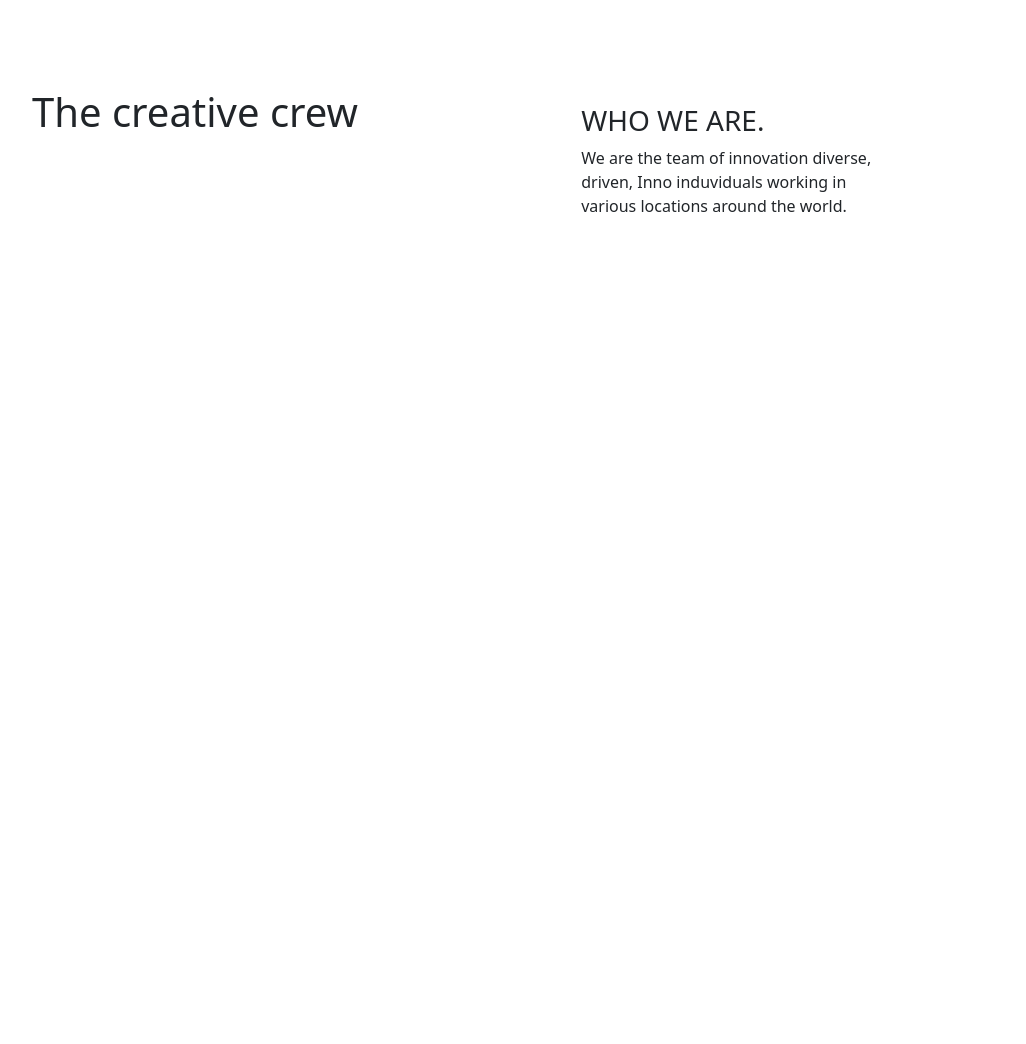
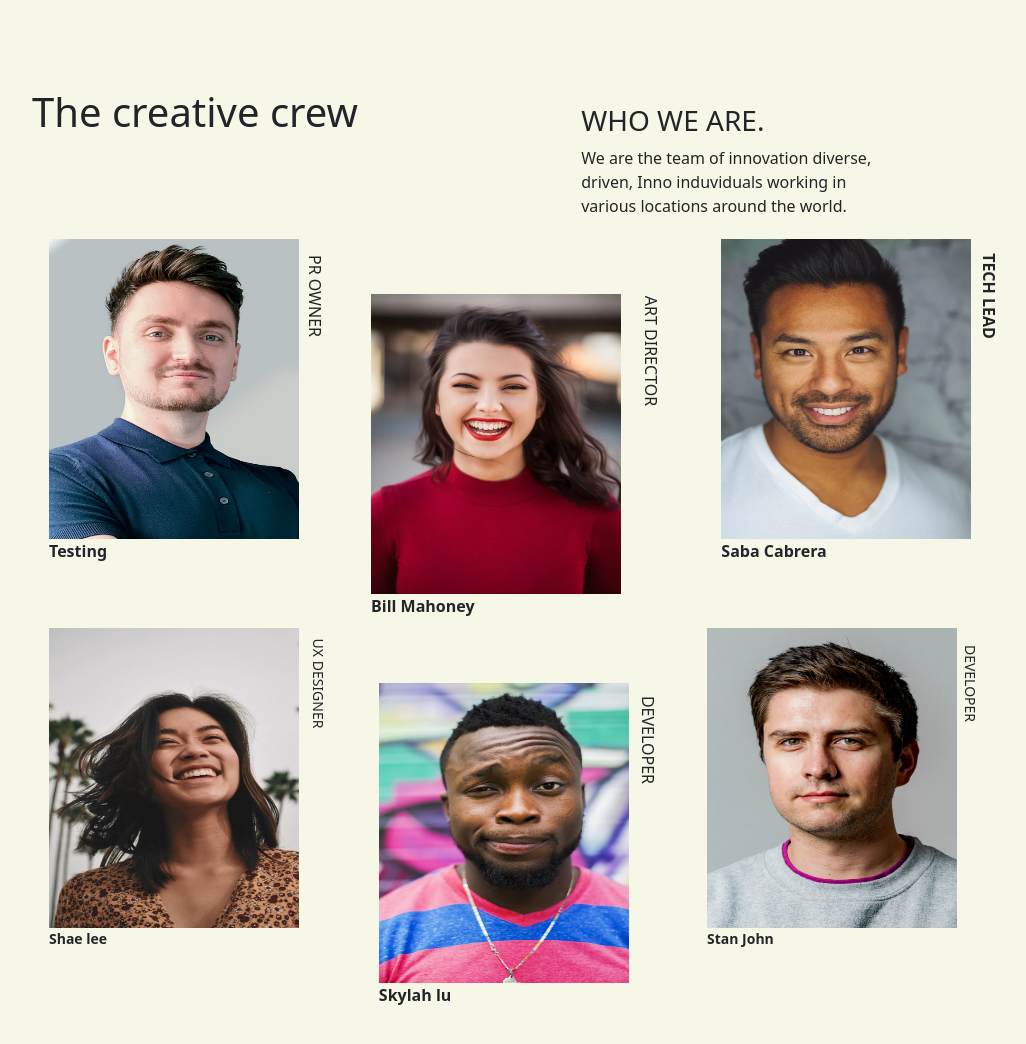
Before and after one commit to sideeq12/team-layout, a plain HTML site: page index.html in a window 1280 px wide. Shown: the whole page, without its empty margins (50-1076 px from the left). Before the commit the page ends 800 px from the top, so only its background shows below. Drawn offline with nearby package versions, Linux system fonts and the light colour scheme.

Commit message:
complete my steam design

```diff
--- a/index.css
+++ b/index.css
@@ -1,5 +1,9 @@
 body{
     padding: 40px;
+    background-color: #f7f7e8;
+    display: flex;
+    justify-content: center;
+    align-items: center;
 }
 .upper{
     display: flex;
@@ -9,17 +13,77 @@ body{
     width: 300px;
     margin-left: 20%;
 }
-
+.images{
+    display: flex;
+    flex-wrap: wrap;
+    flex-direction: row;
+}
+img{
+    width: 250px;
+    height: 300px;
+}
+.image{
+    display: flex;
+    flex-direction: row;
+    /* height: 300px;
+    width: 270; */
+    margin: 5px;
+}
+.middle{
+    margin-top: 60px;
+}
+.text{
+    height: 30px;
+    text-align: left;
+    /* background-color: red; */
+    width: fit-content;
+    height: fit-content;
+    transform: rotate(90deg);
+    margin-left: -30px;
+    margin-top: 40px;
+    padding: 5px;
+}
+.inner{
+    display: flex;
+    flex-direction: column;
+}
+span{
+    font-weight: bold;
+}
 
 
 
 /* ....... */
 
-@media (max-width : 540px){
+@media (max-width: 900px){
     .upper{
         flex-direction: column;
     }
     .second{
         margin-left: 0px;
     }
+    img{
+        width: 150px;
+        height: 180px;
+    }
+    .small{
+        margin-top: 60px;
+    }
 }
+
+
+@media (max-width : 620px){
+    .upper{
+        flex-direction: column;
+    }
+    .second{
+        margin-left: 0px;
+    }
+    img{
+        width: 120px;
+        height: 150px;
+    }
+    .small{
+        margin-top: 60px;
+    }
+}
--- a/index.html
+++ b/index.html
@@ -21,6 +21,44 @@
                  induviduals working in various locations around the world.
             </p></div>
         </div>
+        <div class="container images">
+            <div class="image">
+                <div class="inner"><img src="image/photo1.png" height="100px" width="100px" alt="image 1">
+                <span>Testing</span></div>
+                <div class="text">PR OWNER</div>
+            </div>
+            <div class="image middle">
+                <div class="inner">
+                <img src="image/photo2.png" alt="image 1">
+                <span>Bill Mahoney</span></div>
+                <div class="text">ART DIRECTOR</div>
+            </div>
+            <div class="image">
+                <div class="inner">
+                <img src="image/photo3.png" alt="image 1">
+                <span>Saba Cabrera</span></div>
+                <div class="text"><span>TECH LEAD</div>
+            </div>
+            <div class="image small">
+                <div class="inner">
+                <img src="image/photo4.png" alt="image 1">
+                <span>Shae lee</span></div>
+                <div class="text">UX DESIGNER</div>
+            </div>
+            <div class="image middle">
+                <div class="inner">
+                <img src="image/photo5.png" alt="image 1">
+                <span>Skylah lu</span></div>
+                <div class="text">DEVELOPER</div>
+            </div>
+            <div class="image small">
+                <div class="inner">
+                <img src="image/photo6.png" alt="image 1">
+                <span>Stan John</span></div>
+                <div class="text">DEVELOPER</div>
+            </div>
+
+        </div>
     </div>
 </body>
 </html>
```
